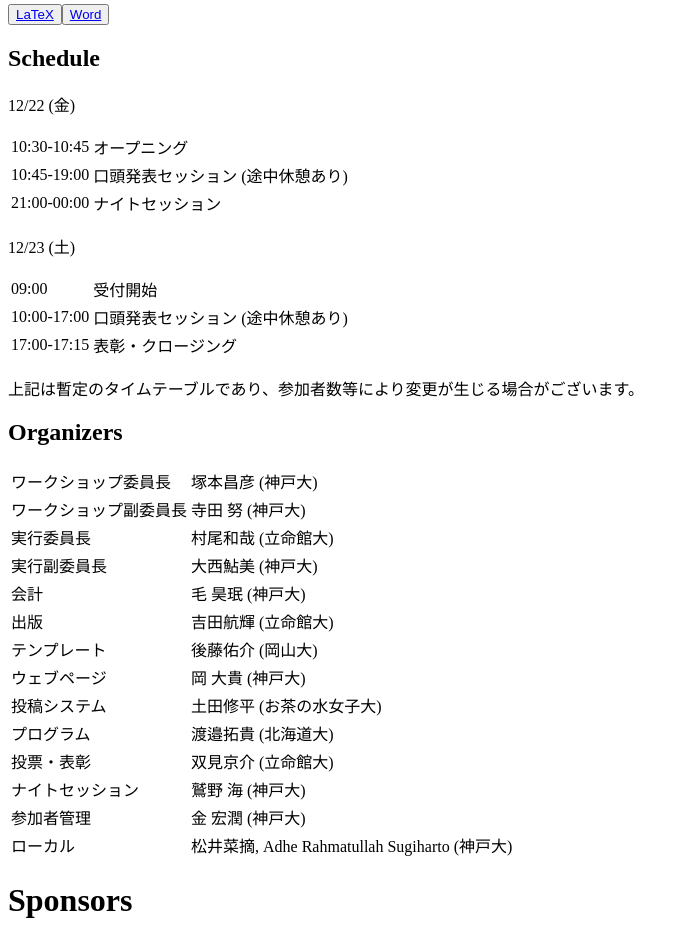
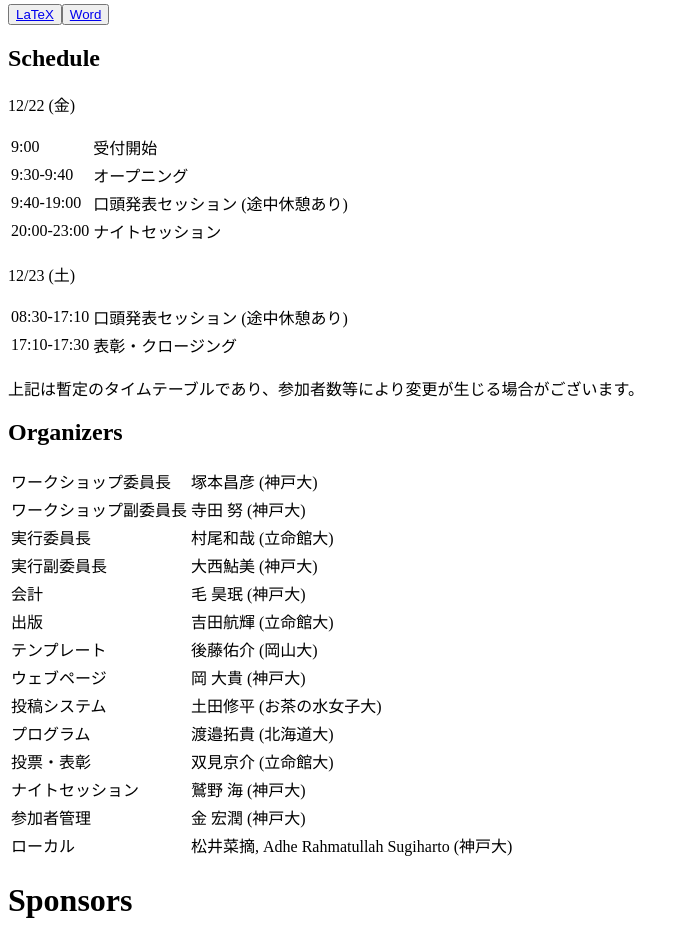
Before and after one commit to HirokiOka/uww2023, a Next.js app: page / in a window 1280 px wide. Shown: the part 1380-2311 px from the top of the page, without its empty margins (0-689 px from the left). Built offline with nearby package versions, Linux system fonts and the light colour scheme.

Commit message:
update schedules

```diff
--- a/components/Schedule.tsx
+++ b/components/Schedule.tsx
@@ -1,14 +1,14 @@
 const Schedule = () => {
   const schedules = [
     [
-      { "time": "10:30-10:45", "event": "オープニング" },
-      { "time": "10:45-19:00", "event": "口頭発表セッション (途中休憩あり)" },
-      { "time": "21:00-00:00", "event": "ナイトセッション" },
+      { "time": "9:00", "event": "受付開始" },
+      { "time": "9:30-9:40", "event": "オープニング" },
+      { "time": "9:40-19:00", "event": "口頭発表セッション (途中休憩あり)" },
+      { "time": "20:00-23:00", "event": "ナイトセッション" },
     ],
     [
-      { "time": "09:00", "event": "受付開始" },
-      { "time": "10:00-17:00", "event": "口頭発表セッション (途中休憩あり)" },
-      { "time": "17:00-17:15", "event": "表彰・クロージング" },
+      { "time": "08:30-17:10", "event": "口頭発表セッション (途中休憩あり)" },
+      { "time": "17:10-17:30", "event": "表彰・クロージング" },
     ]
   ];
 
```
